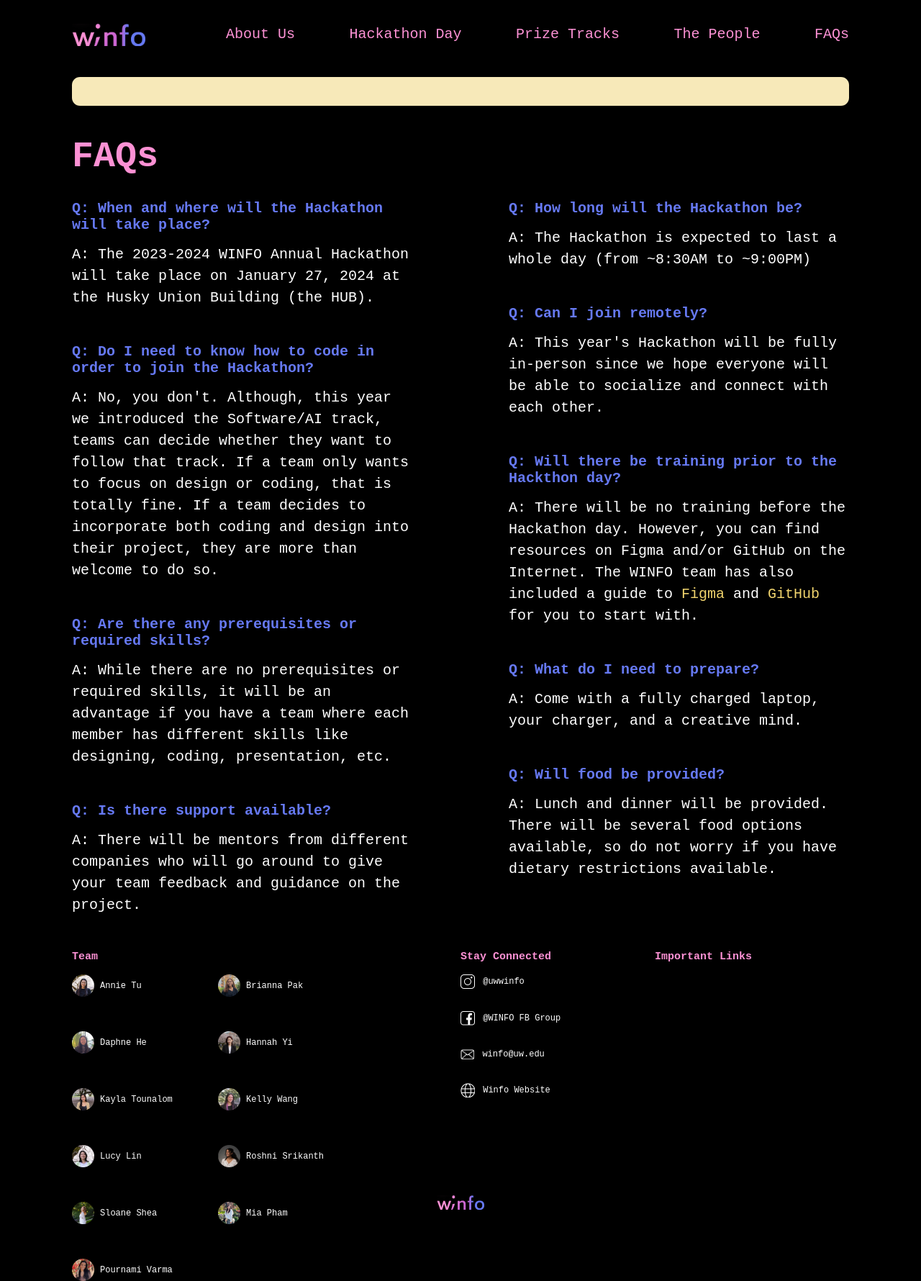
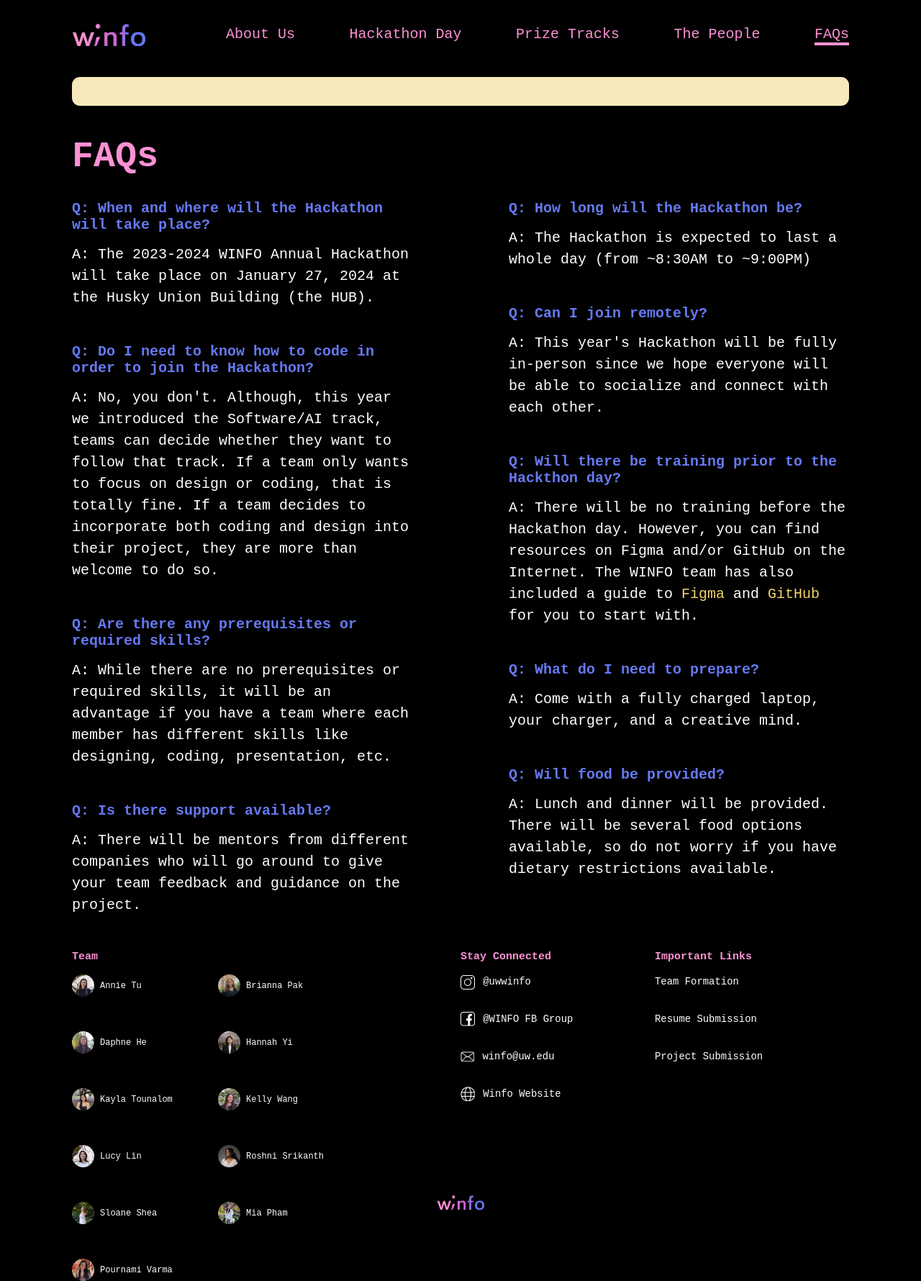
Before and after one commit to rsrika/winfo-hackthon-24, a React (Create React App) app: page /faqs in a window 1280 px wide. Shown: the whole page at 72% size. Built offline with nearby package versions, Linux system fonts and the light colour scheme; the HTML template or start-up script is replaced by a standard one.

Commit message:
Updated footer

```diff
--- a/src/components/Footer.js
+++ b/src/components/Footer.js
@@ -106,7 +106,15 @@ const Footer = () => {
 
         <div className='important-links'>
           <h1>Important Links</h1>
-
+          <div className='social-media'>
+            <a href='https://docs.google.com/spreadsheets/d/1diZua_3eu3zUwGHcwTutxORi5dskz7IZcVvCy0Y8MaQ/edit?usp=sharing'>Team Formation</a>
+          </div>
+          <div className='social-media'>
+            <a href='https://docs.google.com/forms/d/e/1FAIpQLSe8xcGPLcd3TBZ6vl-eCe-YDU5WRSMu1eRkPhF3F7yBsrIg2A/viewform?usp=sf_link'>Resume Submission</a>
+          </div>
+          <div className='social-media'>
+            <a href='https://docs.google.com/forms/d/e/1FAIpQLSfLbZpo4lAO2U6f_7bCT3KlpzGcx2MX_o3g_sz2YQIRDXiVZA/viewform?usp=sf_link'>Project Submission</a>
+          </div>
         </div>
       </div>
       <img className="winfo-logo" src={WINFOLogoDark} alt='WINFOLogoDark' />
--- a/src/index.css
+++ b/src/index.css
@@ -54,6 +54,7 @@ h6 {
   --color-blush-pink: #FC91D4;
   --color-light-pink: #F5C7F7;
   --color-purple-blue: #6679F3;
+  --color-light-blue: #BADEFF;
   --color-yellow: #F1D46D;
   --color-light-yellow: #F7E9B9;
 }
--- a/src/pages/FAQ.js
+++ b/src/pages/FAQ.js
@@ -5,7 +5,7 @@ const FAQ = () => {
   return (
     <>
       <marquee direction="right" scrolldelay="100">
-        UW WINFO 12th Annual Hackathon – Frequently Asked Questions
+        Welcome to UW WINFO 12th Annual Hackathon – Frequently Asked Questions
       </marquee>
       <h1>FAQs</h1>
       <div className="two-columns">
--- a/src/styles/Footer.css
+++ b/src/styles/Footer.css
@@ -42,9 +42,12 @@ footer h1 {
 }
 
 .social-media a {
-  font-size: 0.75rem;
+  font-size: 0.87rem;
 }
 
+.social-media a:hover {
+  color: var(--color-yellow);
+}
 
 .team-individual {
   display: flex;
@@ -53,6 +56,15 @@ footer h1 {
   width: 9.6875rem;
 }
 
+.important-links div {
+  margin-top: 0;
+}
+
+.important-links ul {
+  display: flex;
+  flex-direction: column;
+}
+
 .winfo-logo {
   margin: auto;
   width: 4.125rem;
--- a/src/styles/NavBar.css
+++ b/src/styles/NavBar.css
@@ -33,6 +33,9 @@ ul {
 
 /* Need to think of how the link should appear when clicked  */
 .links.active {
-  color: var(--color-blush-pink);
-  text-decoration: none;
+  border-bottom: 0.25rem solid var(--color-blush-pink);
+  /* color: var(--color-white);
+  background-color: var(--color-light-pink);
+  border-radius: 0.7rem;
+  padding: 0.2rem */
 }
```
Also changed, not shown: src/assets/headshots/LucyLin.png.
